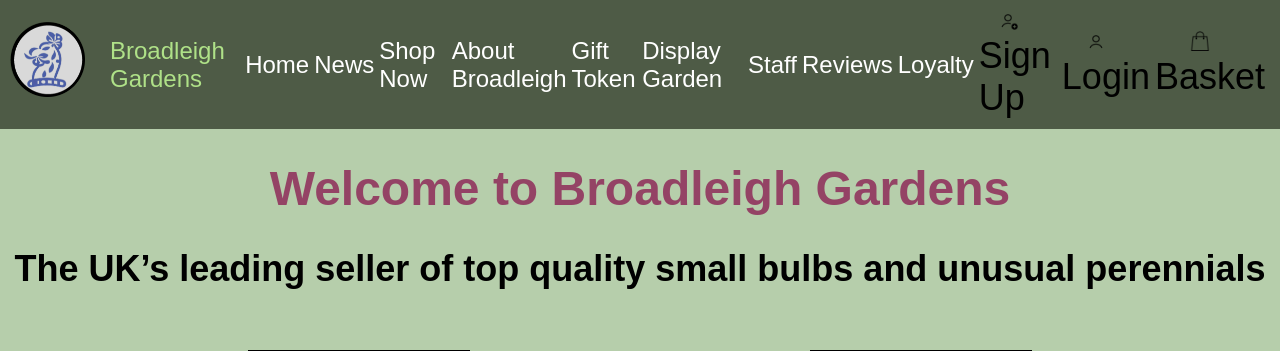
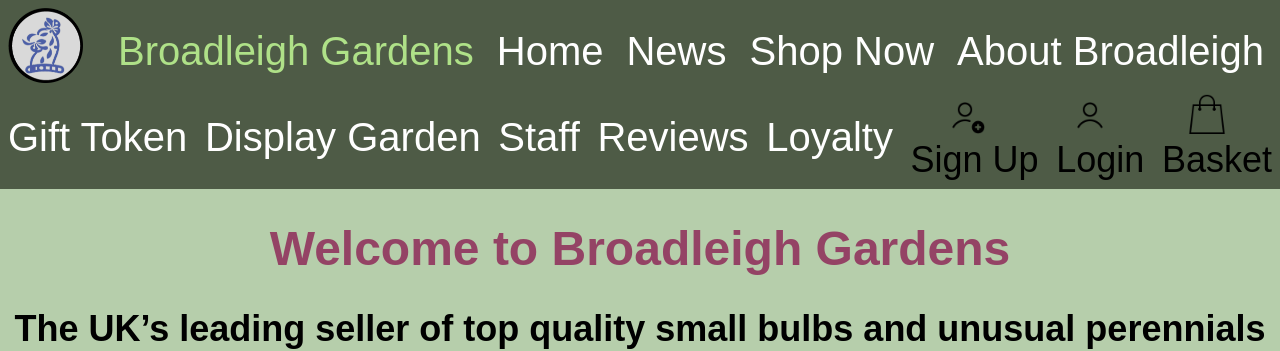
Before and after one commit to PHI19002807/BroadleighGardens, a PHP site: page /home.php in a window 1280 px wide. Shown: the top 351 px of the page. Run offline with PHP 8.4, Linux system fonts and the light colour scheme; some web fonts are replaced.

Commit message:
Adjusted nav bar links

```diff
--- a/home.php
+++ b/home.php
@@ -17,16 +17,20 @@
         .navbar {
             background-color: #4E5B46;
             color: #fff;
-            padding: 10px;
+            padding: 8px;
             display: flex;
             justify-content: space-between;
             align-items: center;
+            flex-wrap: wrap;
         }
         .navbar a {
             color: #fff;
             text-decoration: none;
-            margin-right: 5px;
-            font-size: 24px;
+            margin-right: 8px; /* Reduced margin to bring links closer */
+            font-size: 40px; /* Increased font size */
+        }
+        .navbar a:last-child {
+            margin-right: 0; /* Remove right margin from the last link */
         }
         .navbar h1 {
             margin: 0;
@@ -50,6 +54,12 @@
             width: 20px;
             height: 20px;
             margin-bottom: 5px;
+        }
+        .navbar a.special-link:last-of-type img,
+        .navbar a.special-link:nth-last-of-type(2) img,
+        .navbar a.special-link:nth-last-of-type(3) img {
+            width: 40px; /* Double the original size */
+            height: 40px; /* Double the original size */
         }
         .footer {
             background-color: #4E5B46;
```
